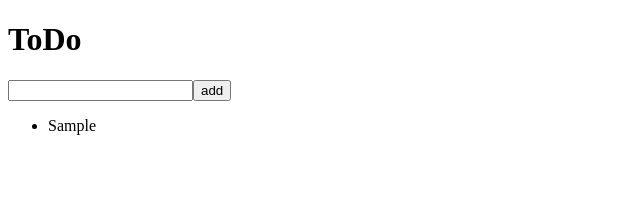
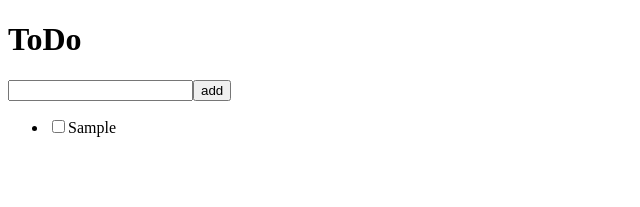
Before and after one commit to haruto17/ng-todo, an Angular app: page / in a window 1280 px wide. Both pictures are taken after typing "Sample" into the empty fields and a click on the button "add". Shown: the top 207 px of the page, without its empty margins (0-640 px from the left). Built offline with nearby package versions, Linux system fonts and the light colour scheme.

Commit message:
チェックボックスの追加

```diff
--- a/src/app/list/list.component.html
+++ b/src/app/list/list.component.html
@@ -1,3 +1,3 @@
 <ul>
-  <li *ngFor="let listItem of list">{{ listItem }}</li>
+  <li *ngFor="let listItem of list"><input type="checkbox" />{{ listItem }}</li>
 </ul>
```
